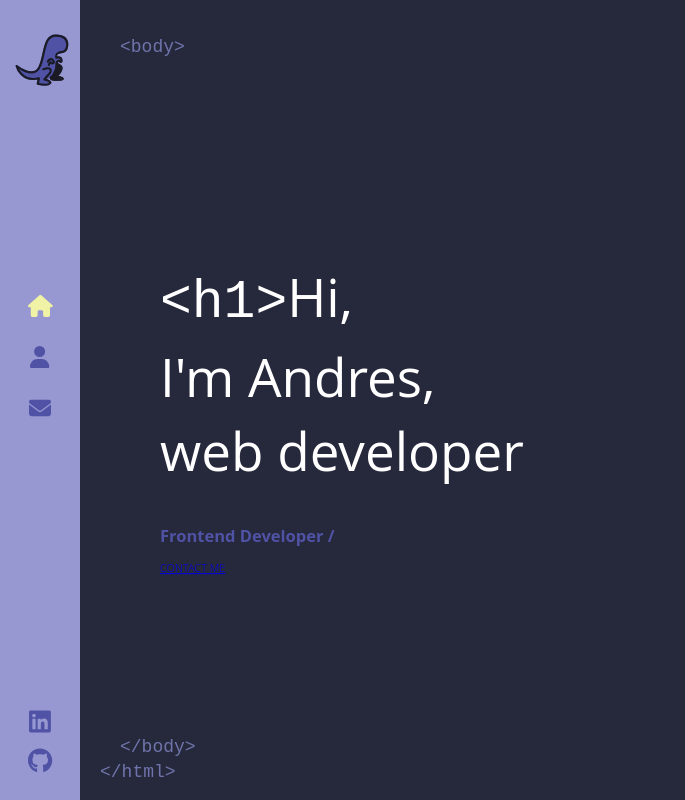
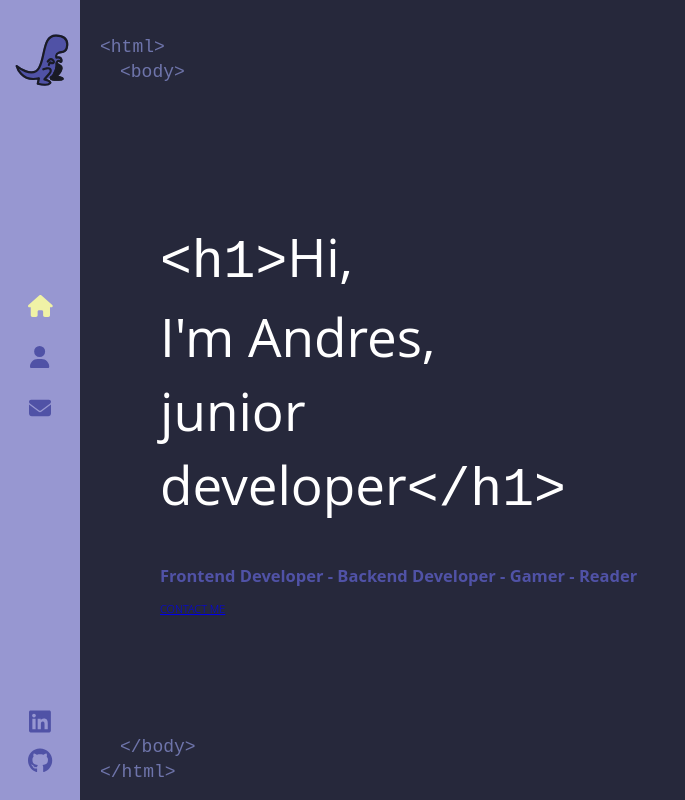
Before and after one commit to GuppyPaw/react-portfolio, a React (Create React App) app: page / in a window 1280 px wide. Shown: the whole page, without its empty margins (0-685 px from the left). Built offline with nearby package versions, Linux system fonts and the light colour scheme.

Commit message:
Updated README and Home page

```diff
--- a/src/components/Home/index.js
+++ b/src/components/Home/index.js
@@ -9,10 +9,10 @@ const Home = () => {
                 <h1>
                     Hi,<br/>
                     I'm Andres,<br/>
-                    web developer
+                    junior developer
                 </h1>
 
-                <h2>Frontend Developer / </h2>
+                <h2>Frontend Developer - Backend Developer - Gamer - Reader</h2>
                 <Link to="/contact" className="flat-button">CONTACT ME</Link>
             </div>
         </div>
--- a/src/components/Home/index.scss
+++ b/src/components/Home/index.scss
@@ -19,5 +19,11 @@
             font-family: monospace;
 
         }
+
+        &::after{
+            content: '</h1>';
+            font-family: monospace;
+
+        }
     }
 }
--- a/src/components/Layout/index.js
+++ b/src/components/Layout/index.js
@@ -7,7 +7,10 @@ const Layout = () => {
     <div className='App'>
         <Sidebar/>
         <div className='page'>
-            <span className='tags top-tags'>&lt;body&gt;</span>
+            <span className='tags top-tags'>
+                <span className='bottom-tag-html'>&lt;html&gt;</span><br/>
+                &lt;body&gt;
+            </span>
             <Outlet/>
             <span className='tags bottom-tags'>&lt;/body&gt;<br/>
                 <span className='bottom-tag-html'>&lt;/html&gt;</span>
```
Also changed, not shown: public/index.html (+0 -23 lines), 1 other file (tests, documents, lock files or other folders).
